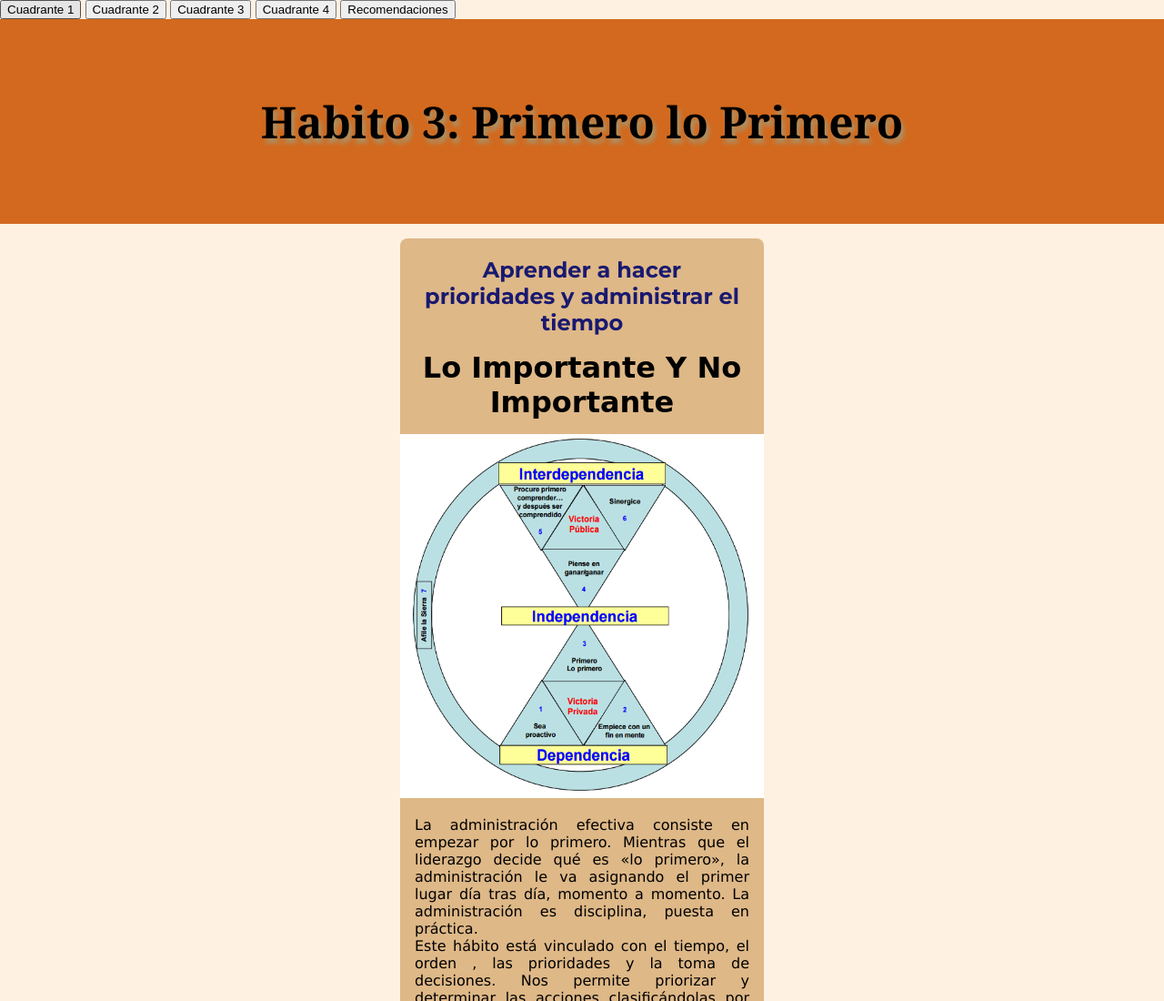
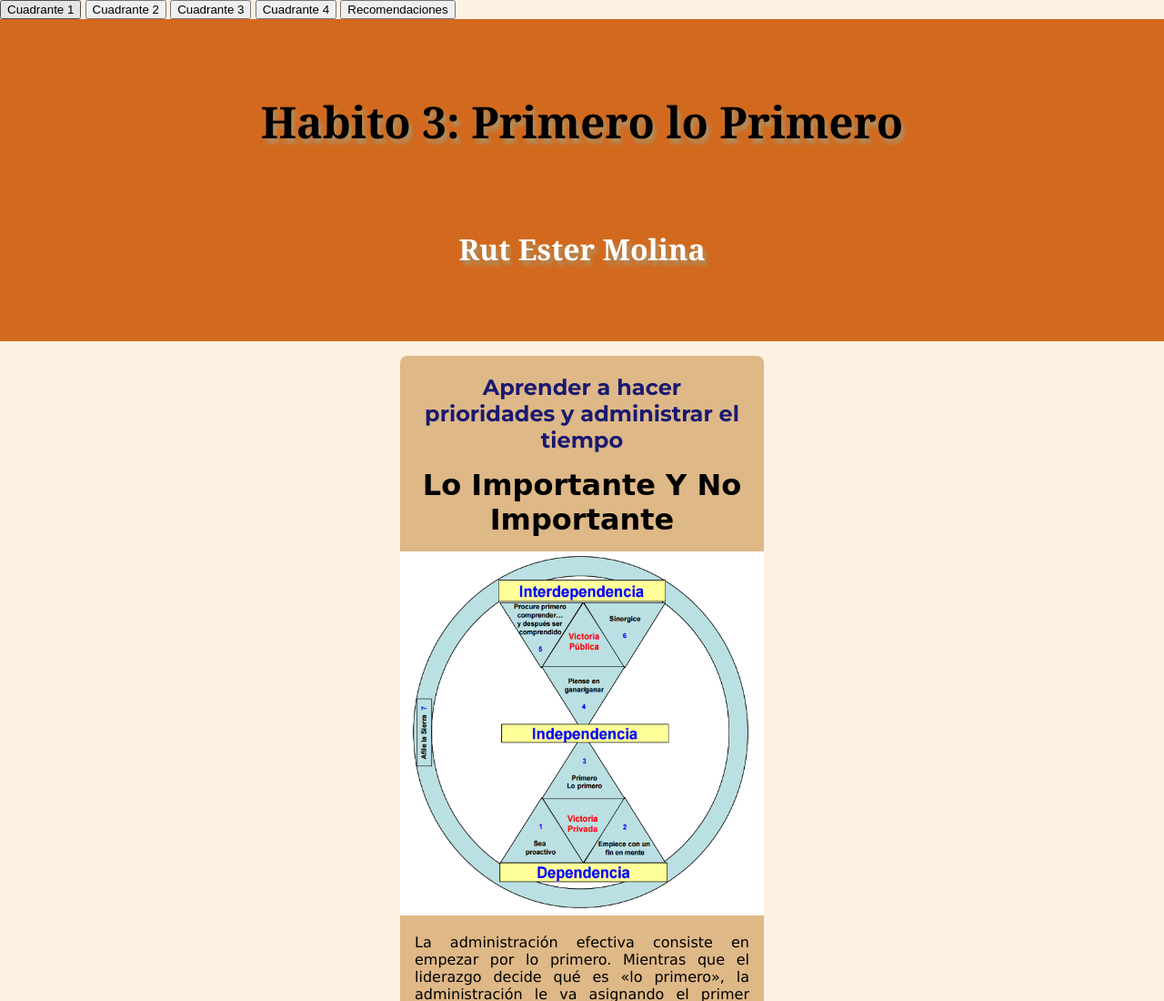
Before and after one commit to RutMolina/7habitosgenteefectiva.github.io, a plain HTML site: page index.html in a window 1280 px wide. Shown: the top 1100 px of the page at 91% size. Drawn offline with Linux system fonts and the light colour scheme.

Commit message:
Update index.html

```diff
--- a/index.html
+++ b/index.html
@@ -16,7 +16,8 @@
    <a href="recomendaciones.html"><button type="button" class="btn btn-danger">Recomendaciones</button></a>
     <header id="titulo">
 
-    <h1 id="titulo">Habito 3: Primero lo Primero</h1>
+    <h1 id="titulo">Habito 3: Primero lo Primero</h1><br>
+        <h3>Rut Ester Molina</h3>
     </header>
     <section class="container">
         <article class="post">
```
